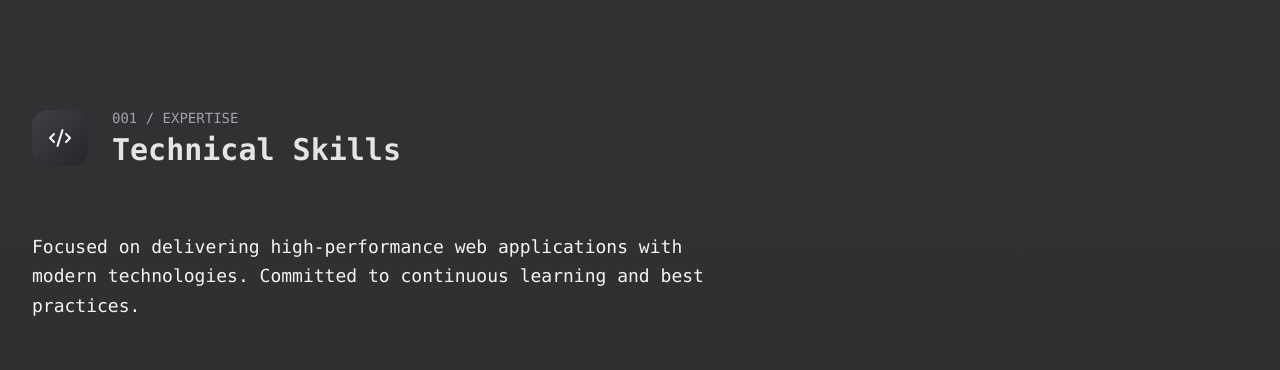
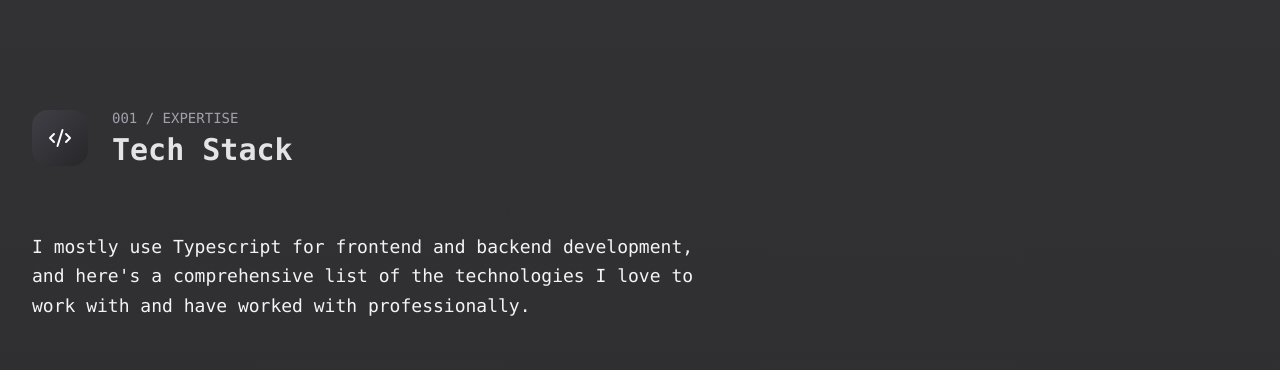
Before and after one commit to DavidKalina/davidkalina, a Next.js app: page / in a window 1280 px wide. Shown: the part 820-1190 px from the top of the page. Built offline with nearby package versions, Linux system fonts and the light colour scheme; no server answers; the database is empty.

Commit message:
refactor: update Tech Stack title and description for clarity and focus on technology usage

```diff
--- a/constants/techStack.ts
+++ b/constants/techStack.ts
@@ -1,9 +1,9 @@
 export const TECH_STACK_CONSTANTS = {
   section: {
     number: "001",
-    title: "Technical Skills",
+    title: "Tech Stack",
     description:
-      "Focused on delivering high-performance web applications with modern technologies. Committed to continuous learning and best practices.",
+      "I mostly use Typescript for frontend and backend development, and here's a comprehensive list of the technologies I love to work with and have worked with professionally.",
   },
   categories: {
     frontend: {
```
